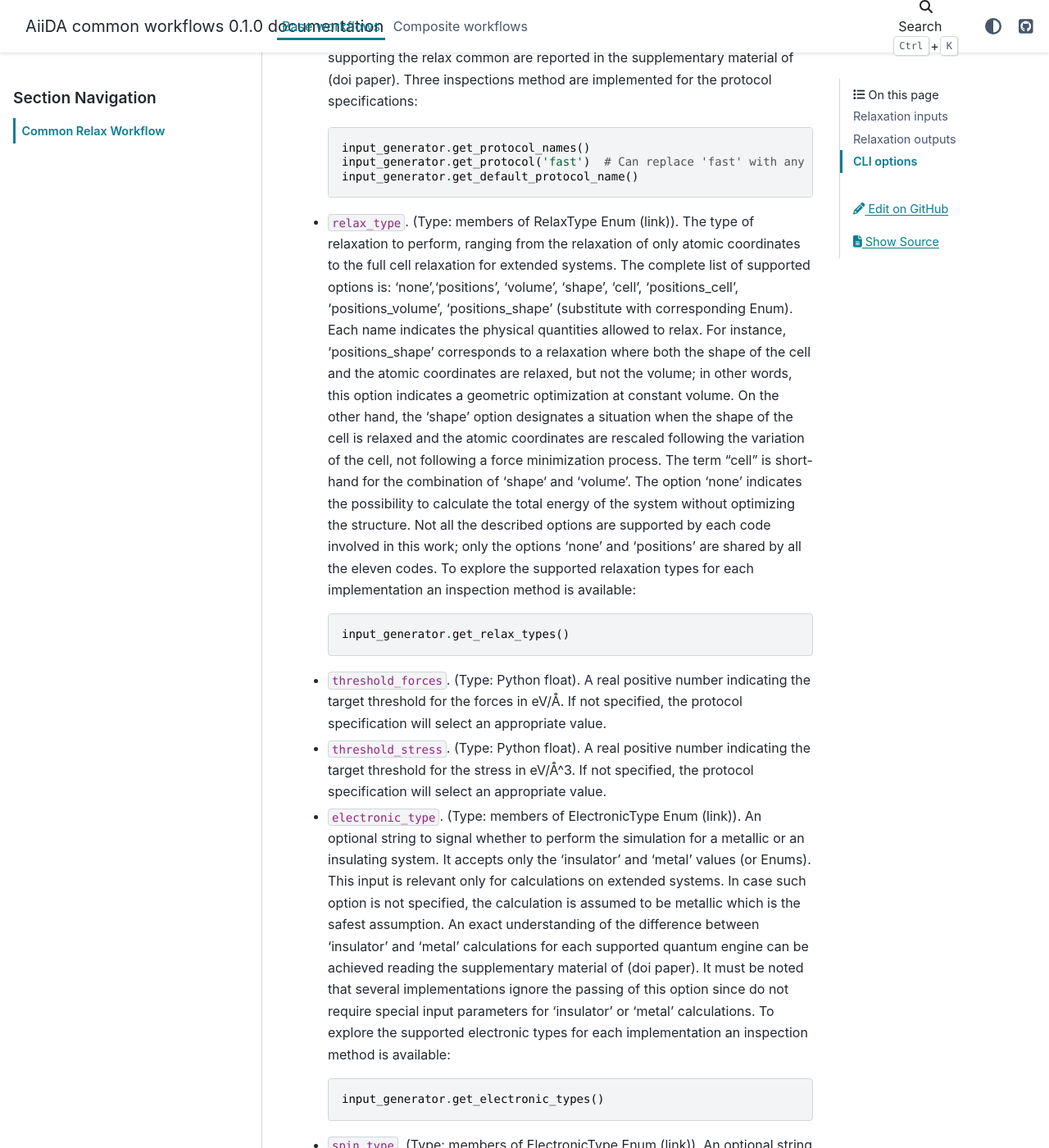
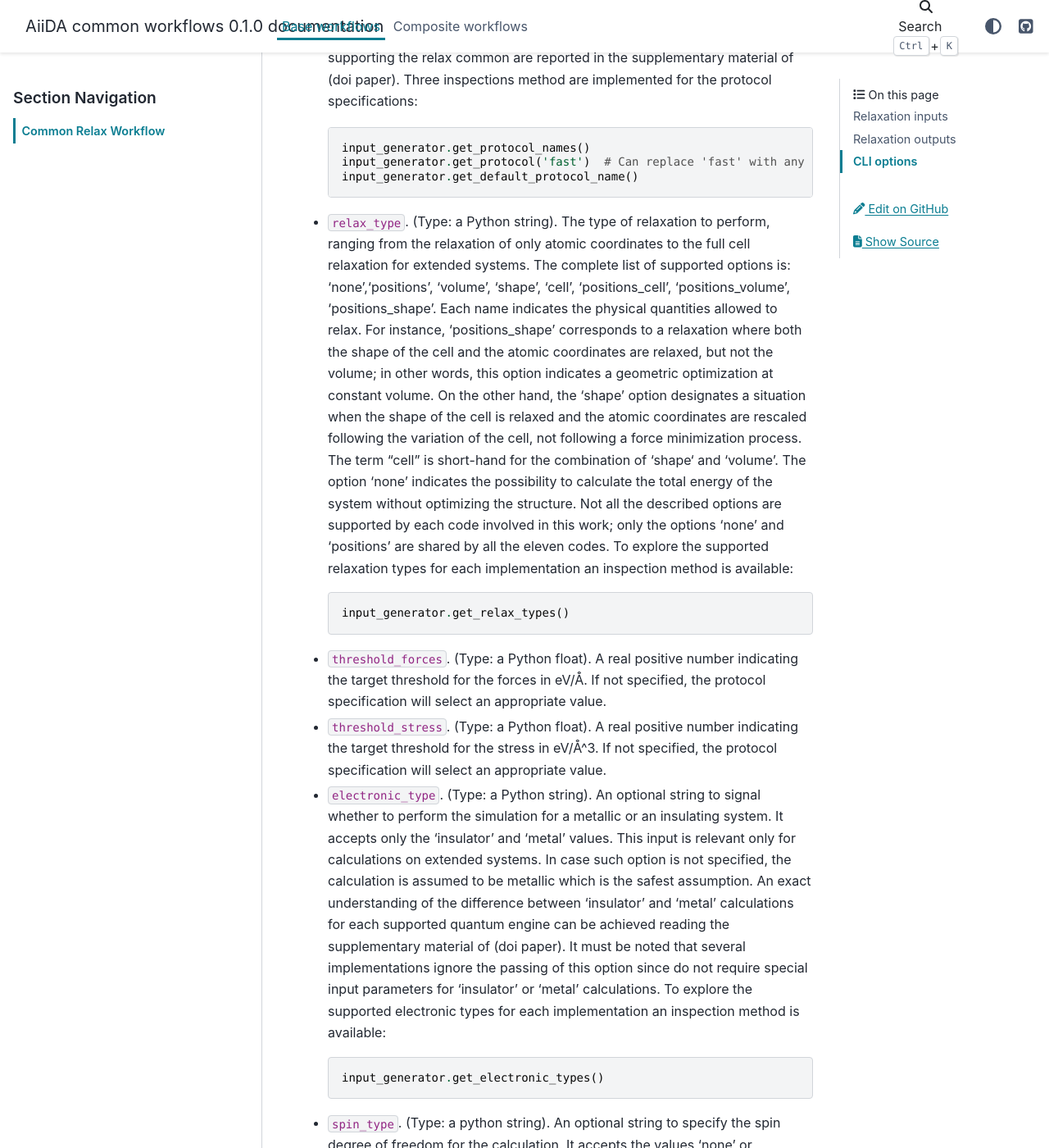
Before and after one commit to aiidateam/aiida-common-workflows, a Sphinx documentation site: the page built from docs/source/workflows/base/relax.rst, in a window 1280 px wide and 1400 px high, scrolled down 2494 px. Shown: the whole window at 82% size. Built offline with Sphinx 7.4.7 and the PyData theme 0.15.4, drawn with Linux system fonts in a browser that asks for light colours; some of the changed text lies outside the part shown.

Commit message:
Finalize docs.

```diff
--- a/docs/source/workflows/base/relax.rst
+++ b/docs/source/workflows/base/relax.rst
@@ -94,9 +94,9 @@ Only ``structure`` and ``engines`` can be specified as a positional argument, al
         input_generator.get_default_protocol_name()
 
 
-* ``relax_type``. (Type: members of RelaxType Enum (link)).
+* ``relax_type``. (Type: a Python string).
   The type of relaxation to perform, ranging from the relaxation of only atomic coordinates to the full cell relaxation for extended systems.
-  The complete list of supported options is: ‘none’,‘positions’, ‘volume’, ‘shape’, ‘cell’, ‘positions_cell’, ‘positions_volume’, ‘positions_shape’ (substitute with corresponding Enum).
+  The complete list of supported options is: ‘none’,‘positions’, ‘volume’, ‘shape’, ‘cell’, ‘positions_cell’, ‘positions_volume’, ‘positions_shape’.
   Each name indicates the physical quantities allowed to relax. For instance, ‘positions_shape’ corresponds to a relaxation where both the shape of the cell and the atomic coordinates are relaxed, but not the volume; in other words, this option indicates a geometric optimization at constant volume.
   On the other hand, the ‘shape’ option designates a situation when the shape of the cell is relaxed and the atomic coordinates are rescaled following the variation of the cell, not following a force minimization process.
   The term "cell" is short-hand for the combination of ‘shape‘ and ‘volume’.
@@ -109,17 +109,17 @@ Only ``structure`` and ``engines`` can be specified as a positional argument, al
         input_generator.get_relax_types()
 
 
-* ``threshold_forces``. (Type: Python float).
+* ``threshold_forces``. (Type: a Python float).
   A real positive number indicating the target threshold for the forces in eV/Å.
   If not specified, the protocol specification will select an appropriate value.
 
-* ``threshold_stress``. (Type: Python float).
+* ``threshold_stress``. (Type: a Python float).
   A real positive number indicating the target threshold for the stress in eV/Å^3.
   If not specified, the protocol specification will select an appropriate value.
 
-* ``electronic_type``.   (Type: members of ElectronicType Enum (link)).
+* ``electronic_type``.   (Type: a Python string).
   An optional string to signal whether to perform the simulation for a metallic or an insulating system.
-  It accepts only the ‘insulator’ and ‘metal’ values (or Enums).
+  It accepts only the ‘insulator’ and ‘metal’ values.
   This input is relevant only for calculations on extended systems.
   In case such option is not specified, the calculation is assumed to be metallic which is the safest assumption.
   An exact understanding of the difference between ‘insulator’ and ‘metal’ calculations for each supported quantum engine can be achieved reading the supplementary material of (doi paper).
@@ -131,7 +131,7 @@ Only ``structure`` and ``engines`` can be specified as a positional argument, al
         input_generator.get_electronic_types()
 
 
-* ``spin_type``. (Type: members of ElectronicType Enum (link)).
+* ``spin_type``. (Type: a python string).
   An optional string to specify the spin degree of freedom for the calculation.
   It accepts the values ‘none’ or ‘collinear’. These will be extended in the future to include, for instance, non-collinear magnetism and spin-orbit coupling.
   The default is to run the calculation without spin polarization.
```
